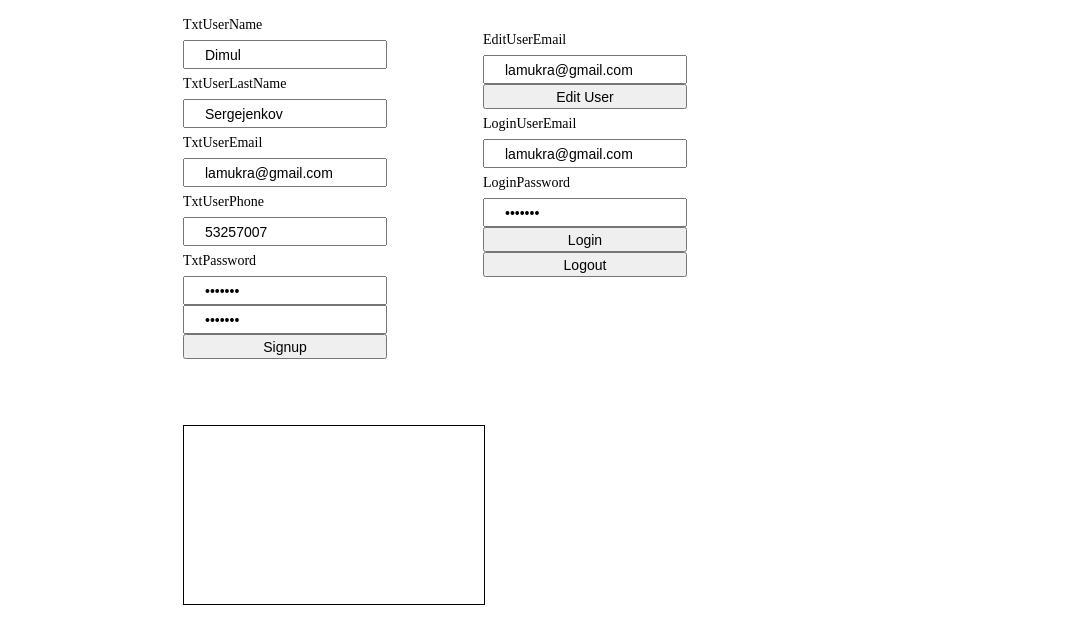
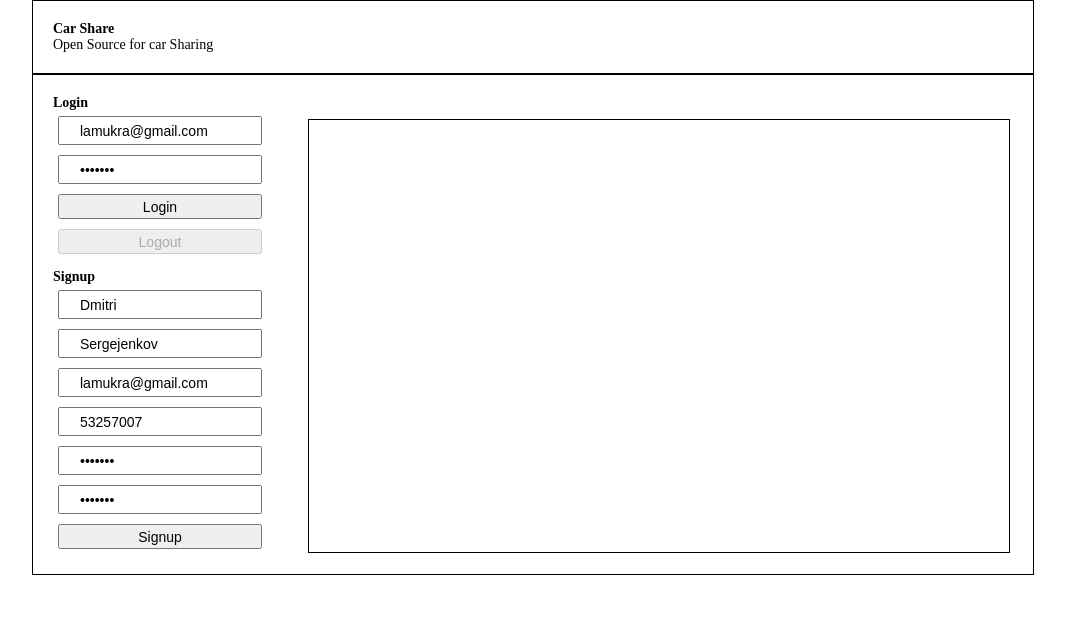
Before and after one commit to custombrands/booking-system, a PHP site: page / in a window 1280 px wide. Shown: the top 644 px of the page, without its empty margins (107-1172 px from the left). Run offline with PHP 8.4, Linux system fonts and the light colour scheme.

Commit message:
/classes/DBm_types Login, Logout, corrected for admin and user M_types Created and working properly;

```diff
--- /dev/null
+++ b/classes/DBm_types.js
@@ -0,0 +1,52 @@
+/**
+ * @name Booking-System MembersTable Manipulation
+ * @author Dimul Sergejenkov <lamukra@gmail.com>
+ * @constructor Database builder with empty fields
+ */
+
+function DBm_types(m_id){
+
+        /* GLOBAL VARIABLES*/
+        var id;
+        var name;
+
+        DBm_types.prototype.DatabaseContructor = function (m_id){
+           var ids = DB[9].id;
+           iIdsLength = ids.length;
+           if (typeof m_id == "number"){
+                   for (i = 0; i < iIdsLength; i++){
+                       if(m_id == i){
+
+                           // SELECTS SPECEFIC ROW BASED ON m_type_id
+                           // Returns an array selected based on m_type_id
+                           var query = [ DB[9].id[i], DB[9].name[i]];  //select("id", "name")
+//                           console.log(query);
+                           // FETCH DB FIELD VALUES INTO GLOBAL VARIABLES
+                           this.id = query[0]; // this is position of ID column (interger)
+                           this.name = query[1]; //this is position of NAME column (string)
+                           return true
+                       }
+                   }
+            }
+            return false;
+
+        }
+        /*     SETTERS     */
+
+        DBm_types.prototype.SetName = function(sName){
+            this.name = sName;
+        }
+
+        /*     GETTERS     */
+
+        DBm_types.prototype.GetId = function (){
+            return this.id;
+        }
+        DBm_types.prototype.GetName = function () {
+            return this.name;
+        }
+
+        this.DatabaseContructor(m_id);
+
+
+}
--- a/css/Main.css
+++ b/css/Main.css
@@ -4,36 +4,47 @@
     font-size: 14px;
 }
 
-
-div.MainContainer{
-    width: 700px;;
+.Header {
+    width: 960px;
     margin: auto;
+    padding: 20px;
+    border: 1px solid black;
+}
+div.MainContainer {
+    width: 960px;
+    margin: auto;
+    padding: 20px;
+    overflow: auto;
+    border: 1px solid black;
 }
 
 input[type=text]{
     width: 180px;
     height: 25px;
     padding-left: 20px;
+    margin: 5px;
 }
 
 input[type=password]{
     width: 180px;
     height: 25px;
     padding-left: 20px;
+    margin: 5px;
 }
 
 input[type=submit]{
     width: 204px;
     height: 25px;
+    margin: 5px;
 }
 
-.label {
+/*.label {
     margin-right: 50px;
     width: 204px;
     line-height: 30px;
     text-align: center;
 
-}
+}*/
 
 body{
     background-color: white;
@@ -86,20 +97,25 @@ div.MarginTop50{
 }
 
 div.SignUpForm {
-    float: left;
-    width: 300px;
+    width: 205px;
 }
 
-div.SubmitButtons {
-    margin-top: 25px;
-    width: 302px;
-    height: 400px;
+div.LoginForm{
+    width: 205px;;
+}
+
+.EditForm {
+    display: none;
+}
+div.LeftColumn {
     float: left;
 }
 
-.LblDisplayUsers {
-    height: 178px;
-    width: 300px;
+div.RightColumn {
+    height: 432px;
+    width: 700px;
+    border: 1px solid black;
     float: left;
-    border: 1px solid black;
+    margin-left: 50px;
+    margin-top: 24px;
 }
--- a/index.php
+++ b/index.php
@@ -8,23 +8,46 @@
 
 <body>
 
+        <header class="Header">
+            <h1>Car Share</h1>
+            <p>Open Source for car Sharing</p>
+        </header>
+
         <div class="MainContainer">
-            <div id="SignUpForm" class="SignUpForm MarginTop20">
+
+            <div class="LeftColumn">
+
+                <div class="LoginForm">
+                    <h2>Login</h2>
+                    <div >
+                        <form action="index.php" method="post" onsubmit=" return false;">
+
+                            <div><input id="LoginUserEmail" type="text" name="email" placeholder="Enter Email" value="lamukra@gmail.com"></div>
+
+                            <div><input id="LoginPassword" type="password"  name="password" placeholder="Password"  value="1234566"></div>
+                            <div>
+                                <input id="TxtLogin" type="submit" name="login" value="Login" />
+                            </div>
+                            <div>
+                                <input id="TxtLogout" type="submit" name="logout" value="Logout" disabled="disabled" />
+                            </div>
+                        </form>
+                    </div>
+                </div>
+
+                <div class="SignUpForm MarginTop20">
+                    <h2>Signup</h2>
+                        <div id="SignUpForm">
                             <form action="index.php" method="post" onsubmit="return false" >
 
-                    <label class="label"  for="TxtUserName" >TxtUserName</label>
-                    <div><input id="TxtUserName" name="username" type="text" placeholder="Enter Your Name" value="Dimul"></div>
+                                <div><input id="TxtUserName" name="username" type="text" placeholder="Enter Your Name" value="Dmitri"></div>
 
-                    <label class="label" for="TxtUserLastName">TxtUserLastName</label>
                                 <div><input id="TxtUserLastName" name="lastname" type="text"  placeholder="Enter Your Last Name" value="Sergejenkov"></div>
 
-                    <label class="label" for="TxtUserEmail">TxtUserEmail</label>
                                 <div><input id="TxtUserEmail" type="text" name="email" placeholder="Enter Your Email" value="lamukra@gmail.com"></div>
 
-                        <label class="label" for="TxtUserPhone">TxtUserPhone</label>
                                 <div><input id="TxtUserPhone" type="text"  name="phone" placeholder="Phone"  value="53257007"></div>
 
-                    <label class="label" for="TxtPassword">TxtPassword</label>
                                 <div><input id="TxtPassword" type="password"  name="password" placeholder="Password"  value="1234566" maxlength="20"></div>
                                 <div><input id="TxtRepeatPassword" type="password"  name="password" placeholder="Repeat Password"  value="1234566"></div>
 
@@ -33,42 +56,21 @@
                                 </div>
                             </form>
                         </div>
+                </div>
+            </div>
 
-            <div class="SubmitButtons">
-
-                <form action="index.php" method="get" onsubmit=" return false">
-
-                </form>
-
+<!--            <div class="EditForm">
                 <form action="index.php" method="post" onsubmit=" return false">
-
                     <label class="label" for="EditUserEmail">EditUserEmail</label>
                     <div><input id="EditUserEmail" type="text" name="email" placeholder="Enter Email" value="lamukra@gmail.com"></div>
-
                     <div>
                         <input id="TxtEditUser" type="submit" name="edit" value="Edit User" />
                     </div>
                 </form>
-
-                <form action="index.php" method="post" onsubmit=" return false;">
-
-                    <label class="label" for="LoginUserEmail">LoginUserEmail</label>
-                    <div><input id="LoginUserEmail" type="text" name="email" placeholder="Enter Email" value="lamukra@gmail.com"></div>
-
-                    <label class="label" for="LoginPassword">LoginPassword</label>
-                    <div><input id="LoginPassword" type="password"  name="password" placeholder="Password"  value="1234566"></div>
-                    <div>
-                        <input id="TxtLogin" type="submit" name="login" value="Login" />
-                    </div>
-                    <div>
-                        <input id="TxtLogout" type="submit" name="logout" value="Logout" />
-                    </div>
-                </form>
-
-            </div>
+            </div>-->
 
 
-            <div id="LblDisplayUsers" class="LblDisplayUsers"></div>
+            <div id="LblDisplayUsers" class="RightColumn"></div>
 
         </div>
 
@@ -76,13 +78,15 @@
         <script type="text/javascript" src="js/taffy.js"></script>
         <script type="text/javascript" src="js/jquery-1.8.1.js"></script>
         <script type="text/javascript" src="database/database.js"></script>
+        <script type="text/javascript" src="classes/DBm_types.js"></script>
         <script type="text/javascript" src="classes/DBmembers.js"></script>
         <script type="text/javascript" src="js/main.js"></script>
         <!--<script type="text/javascript" src="database/database.print.js"></script>-->
         <script type="text/javascript">
-            console.log(DB[0].email[6]);
+
         </script>
-
 </body>
 
+
+
 </html>
--- a/js/main.js
+++ b/js/main.js
@@ -1,14 +1,15 @@
+var user = new DBmembers();
 
-function oDBmembers() {
-    var oDBmembers = new DBmembers();
-    return oDBmembers;
+function oDBmembers(ID) {
+    var oDBmember = new DBmembers(ID);
+    return oDBmember;
 }
 
 //    @todo Create Update User, Delete User add Validation
 
 /************************[SECTION]  EVENT LISTENERS******************************/
 
-    // Listens SINGUP button
+    // SINGUP
     $("#TxtSignUpUser").click(function(){
             var email = $("#TxtUserEmail").val();
             var password = $("#TxtPassword").val();
@@ -16,36 +17,56 @@ function oDBmembers() {
             bValid = oDBmembers().ValidateElements(email, password);
             if(bValid == true){
                 oDBmembers().SaveUser();
-                if(!localStorage.User){
+                if(!aUserParser()){
                     oDBmembers().Login($("#TxtUserEmail").val(), $("#TxtRepeatPassword").val());
+                    user = oDBmembers(aUserParser()[0]);
+                    console.log("Uset Loged IN");
                 } else {
                     localStorage.removeItem("User");
                     oDBmembers().Login($("#TxtUserEmail").val(), $("#TxtRepeatPassword").val());
+                    user = oDBmembers(aUserParser()[0]);
+                    console.log("User loged in and LocalStorage overwritten");
                 }
             }
     });
 
-    //Login on press
+    // LOGIN
     $("#TxtLogin").click(function(){
         var LoginEmail = $("#LoginUserEmail").val();
         var LoginPassword = $("#LoginPassword").val();
+        oDBmembers().Login(LoginEmail, LoginPassword);
+        $.Disabled("LoginUserEmail");
+        $.Disabled("LoginPassword");
+        $.Disabled("TxtLogin");
+        $.deleteAttr("TxtLogout", "disabled");
 
-        oDBmembers().Login(LoginEmail, LoginPassword);
+        // Set Member Information to object when he logs in
+        if(aUserParser()){
+            user = oDBmembers(aUserParser()[0]);
+            var user_type = user.GetM_type().GetName();
+           if(user_type == "Admin"){
+               console.log("You logged in as an ADMIN");
+           } else {
+               console.log("You loged in as an USER");
+           }
+        }
+    });
 
-    });
     // Logout
     $("#TxtLogout").click(function(){
          oDBmembers().Logout();
-        $("#SignUpForm").css("display", "");
+         $.deleteAttr("LoginUserEmail", "disabled");
+         $.deleteAttr("LoginPassword", "disabled");
+         $.deleteAttr("TxtLogin", "disabled");
+         $.Disabled("TxtLogout");
     });
 
     // Edit User
     $("#TxtEditUser").click(function(){
         var sBtnId = $("#TxtEditUser");
         var sInput = $("#EditUserEmail");
-        console.log(sInput.val());
 
-        if(sBtnId.val() == "Edit User" && sInput.val() ){
+        if(sBtnId.val() == "Edit User"){
 
             sBtnId.val("Update User");
             oDBmembers().EditUser();
@@ -62,13 +83,37 @@ function oDBmembers() {
         }
     });
 
+    /*   PARSER   */
 
+    function aUserParser () {
+        var aUser;
+        if(localStorage.User){
+            aUser = JSON.parse(localStorage.User);
+            return aUser;
+        } else {
+            return false;
+        }
+    }
 
+    $.Disabled = function (ID){
+        $("#" + ID).attr("disabled", "disabled");
+    }
+    $.deleteAttr = function (ID, attr){
+        $("#" + ID).removeAttr(attr);
+    }
 
+$.CheckLogedIn = (function () {
+    if(localStorage.User){
+        $.Disabled("LoginUserEmail");
+        $.Disabled("LoginPassword");
+        $.Disabled("TxtLogin");
+        $.deleteAttr("TxtLogout", "disabled");
+    } else {
+        console.log("noone is loged int");
+    }
+})();
 //});
 
 
-//PENDING
-//
 // FIXME: Think about how to save database without localStorage, so that database will be available to all users
 // FIXME: Later on implement encryption for users password safety user sha1 + salt combination
```
Also changed, not shown: classes/DBmembers.js (+89 -53 lines), database/database.js (+23 -9 lines). Lines whose indentation alone changed are shown as unchanged.
